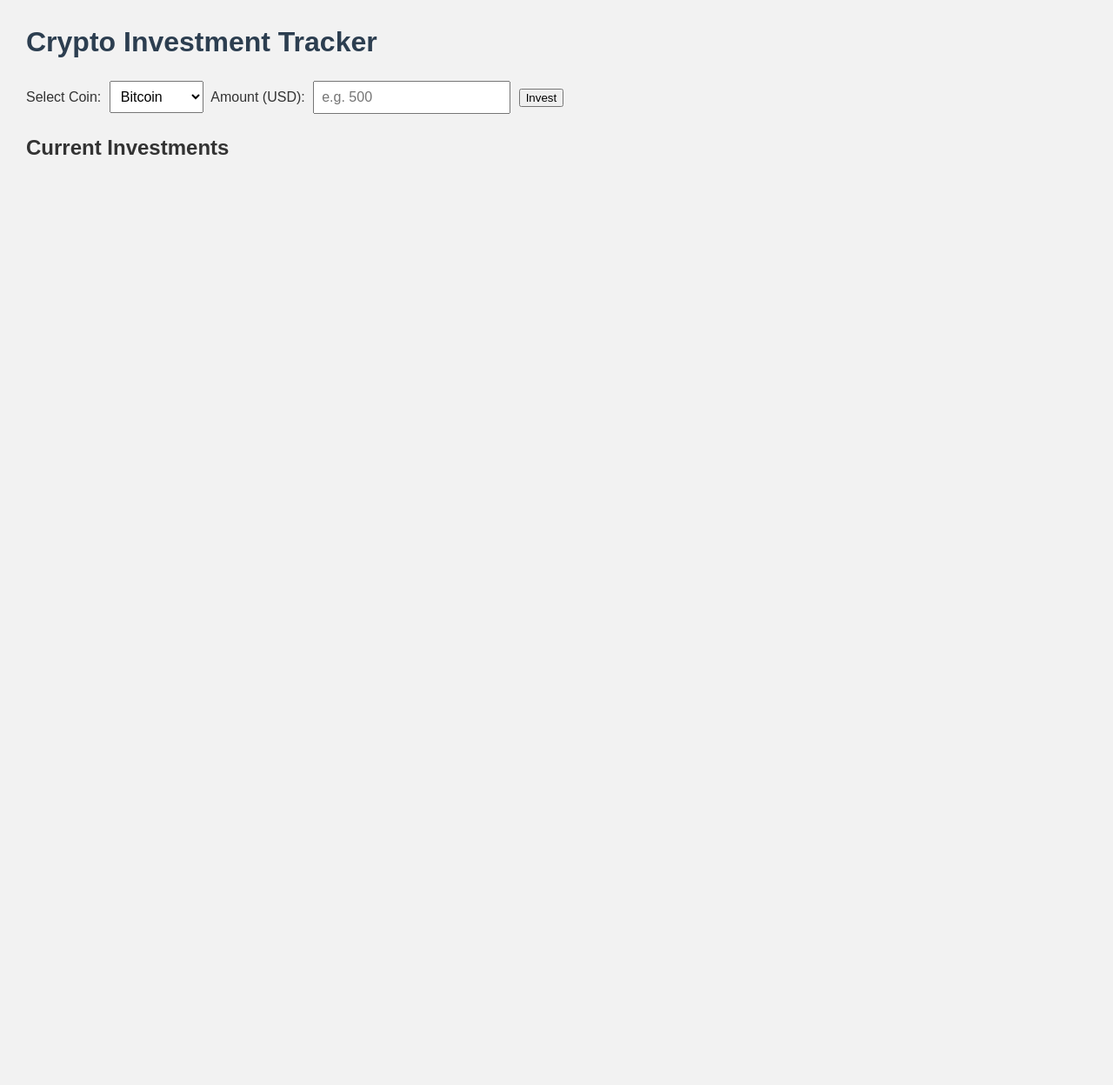
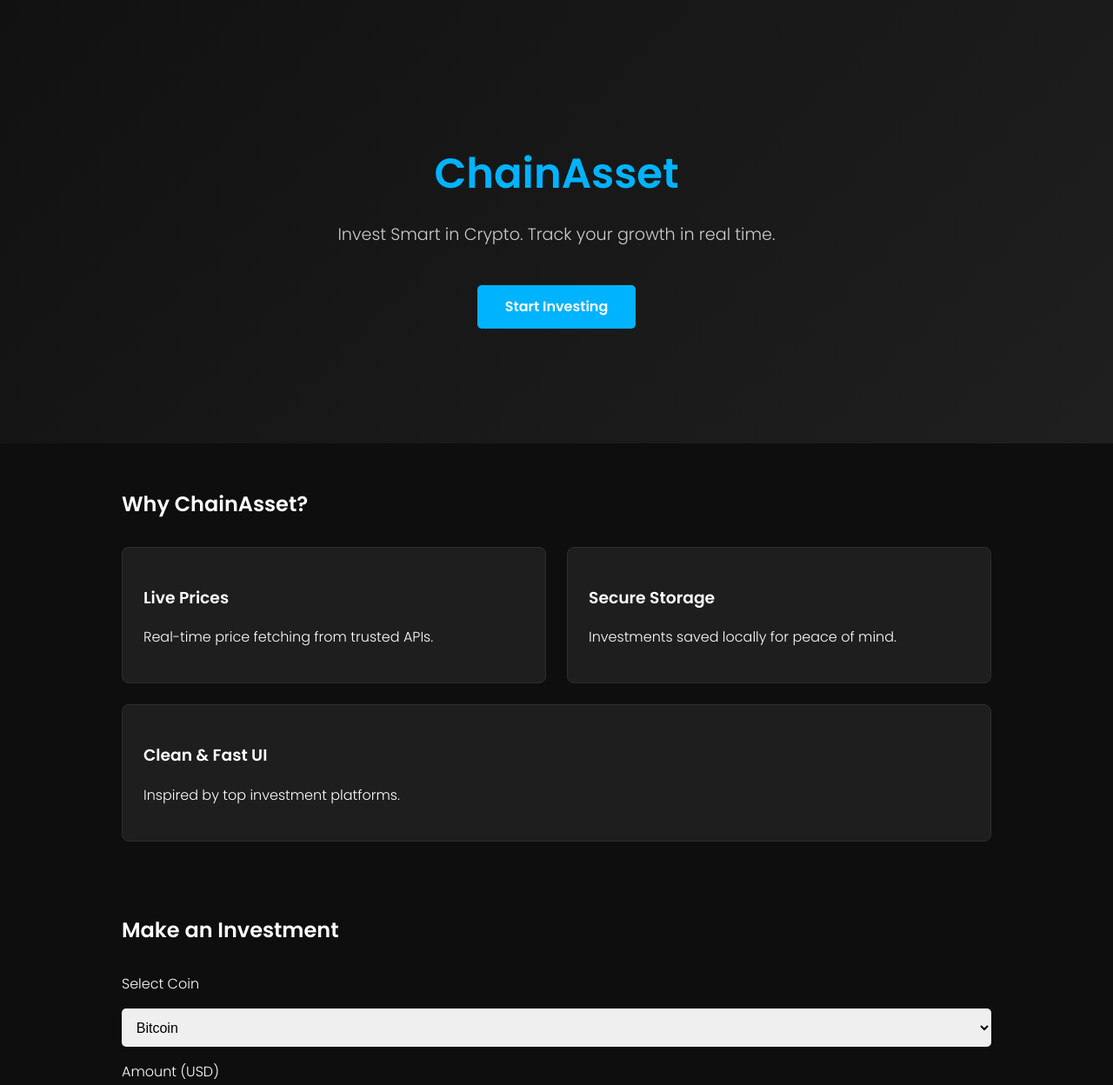
Before and after one commit to shayslim/investment-site, a website: page public/index.html in a window 1280 px wide. Shown: the top 1248 px of the page at 87% size. Before the commit the page ends 800 px from the top, so only its background shows below. Drawn offline with Linux system fonts and the light colour scheme; no server answers.

Commit message:
Landing page with ElitexHub style and connected investment form

```diff
--- a/public/index.html
+++ b/public/index.html
@@ -3,27 +3,61 @@
 <head>
   <meta charset="UTF-8" />
   <meta name="viewport" content="width=device-width, initial-scale=1.0"/>
-  <title>Crypto Investment Tracker</title>
-  <link rel="stylesheet" href="style.css"/>
+  <title>ChainAsset - Crypto Investment</title>
+  <link rel="stylesheet" href="style.css" />
+  <link href="https://fonts.googleapis.com/css2?family=Poppins:wght@300;600&display=swap" rel="stylesheet" />
 </head>
 <body>
-  <h1>Crypto Investment Tracker</h1>
+  <header class="hero">
+    <div class="container">
+      <h1>ChainAsset</h1>
+      <p>Invest Smart in Crypto. Track your growth in real time.</p>
+      <a href="#invest" class="cta-btn">Start Investing</a>
+    </div>
+  </header>
 
-  <div class="form">
-    <label for="coin">Select Coin:</label>
+  <section class="features container">
+    <h2>Why ChainAsset?</h2>
+    <div class="grid">
+      <div class="card">
+        <h3>Live Prices</h3>
+        <p>Real-time price fetching from trusted APIs.</p>
+      </div>
+      <div class="card">
+        <h3>Secure Storage</h3>
+        <p>Investments saved locally for peace of mind.</p>
+      </div>
+      <div class="card">
+        <h3>Clean & Fast UI</h3>
+        <p>Inspired by top investment platforms.</p>
+      </div>
+    </div>
+  </section>
+
+  <section class="investment container" id="invest">
+    <h2>Make an Investment</h2>
+    <div class="form-group">
+      <label for="coin">Select Coin</label>
       <select id="coin">
         <option value="bitcoin">Bitcoin</option>
         <option value="ethereum">Ethereum</option>
         <option value="solana">Solana</option>
       </select>
 
-    <label for="amount">Amount (USD):</label>
-    <input type="number" id="amount" placeholder="e.g. 500" />
+      <label for="amount">Amount (USD)</label>
+      <input type="number" id="amount" placeholder="Enter amount in USD" />
       <button onclick="invest()">Invest</button>
     </div>
+  </section>
 
-  <h2>Current Investments</h2>
+  <section class="container">
+    <h2>Investment History</h2>
     <ul id="investment-list"></ul>
+  </section>
+
+  <footer>
+    <p>&copy; 2025 ChainAsset. Built for crypto investors.</p>
+  </footer>
 
   <script src="script.js"></script>
 </body>
--- a/public/script.js
+++ b/public/script.js
@@ -1,4 +1,4 @@
-const BASE_URL = ' https://investement-backend.onrender.com';
+const BASE_URL = 'https://investement-backend.onrender.com';
 
 async function invest() {
   const coin = document.getElementById('coin').value;
@@ -9,6 +9,7 @@ async function invest() {
     return;
   }
 
+  try {
     const priceRes = await fetch(`${BASE_URL}/api/price/${coin}`);
     const priceData = await priceRes.json();
     const price = priceData[coin].usd;
@@ -20,9 +21,13 @@ async function invest() {
     });
 
     loadInvestments();
+  } catch (err) {
+    alert('Something went wrong while investing. Try again.');
+  }
 }
 
 async function loadInvestments() {
+  try {
     const res = await fetch(`${BASE_URL}/api/investments`);
     const data = await res.json();
     const list = document.getElementById('investment-list');
@@ -30,9 +35,16 @@ async function loadInvestments() {
 
     data.forEach(inv => {
       const li = document.createElement('li');
-    li.innerText = inv.coin.toUpperCase() + ': $' + inv.amount + ' invested at $' + inv.priceAtInvestment + ' on ' + new Date(inv.date).toLocaleString();
+      // data.forEach(inv => {
+//   const li = document.createElement('li');
+//   li.innerText = "Investment record";
+//   list.appendChild(li);
+// });
       list.appendChild(li);
     });
+  } catch (err) {
+    console.log("Error loading investments", err);
+  }
 }
 
 window.onload = loadInvestments;
--- a/public/style.css
+++ b/public/style.css
@@ -1,20 +1,100 @@
 body {
-  font-family: Arial, sans-serif;
-  margin: 30px;
-  background-color: #f2f2f2;
-  color: #333;
+  margin: 0;
+  font-family: 'Poppins', sans-serif;
+  background-color: #0e0e0e;
+  color: #ffffff;
 }
 
-h1 {
-  color: #2c3e50;
+.container {
+  max-width: 1000px;
+  margin: auto;
+  padding: 2rem;
 }
 
-.form {
-  margin-bottom: 20px;
+.hero {
+  background: linear-gradient(135deg, #111, #1f1f1f);
+  padding: 100px 20px;
+  text-align: center;
 }
 
-input, select {
-  margin: 5px;
-  padding: 8px;
-  font-size: 1em;
+.hero h1 {
+  font-size: 3rem;
+  color: #00b3ff;
+  margin-bottom: 1rem;
 }
+
+.hero p {
+  font-size: 1.2rem;
+  color: #ccc;
+}
+
+.cta-btn {
+  background: #00b3ff;
+  color: #fff;
+  padding: 0.8rem 2rem;
+  margin-top: 1.5rem;
+  display: inline-block;
+  border: none;
+  border-radius: 5px;
+  text-decoration: none;
+  font-weight: 600;
+}
+
+.features .grid {
+  display: flex;
+  gap: 1.5rem;
+  flex-wrap: wrap;
+  margin-top: 2rem;
+}
+
+.card {
+  background: #1e1e1e;
+  padding: 1.5rem;
+  flex: 1;
+  min-width: 280px;
+  border-radius: 8px;
+  border: 1px solid #2d2d2d;
+}
+
+.investment .form-group {
+  display: flex;
+  flex-direction: column;
+  gap: 1rem;
+  margin-top: 2rem;
+}
+
+input, select, button {
+  padding: 0.8rem;
+  border: none;
+  border-radius: 5px;
+  font-size: 1rem;
+}
+
+button {
+  background: #00b3ff;
+  color: white;
+  font-weight: bold;
+  cursor: pointer;
+}
+
+#investment-list {
+  margin-top: 2rem;
+  padding-left: 0;
+  list-style: none;
+}
+
+#investment-list li {
+  background: #1a1a1a;
+  padding: 1rem;
+  border-bottom: 1px solid #2c2c2c;
+  border-radius: 4px;
+  margin-bottom: 1rem;
+}
+
+footer {
+  text-align: center;
+  padding: 1rem;
+  background: #1a1a1a;
+  color: #aaa;
+  margin-top: 4rem;
+}
```
Lines whose indentation alone changed are shown as unchanged.
